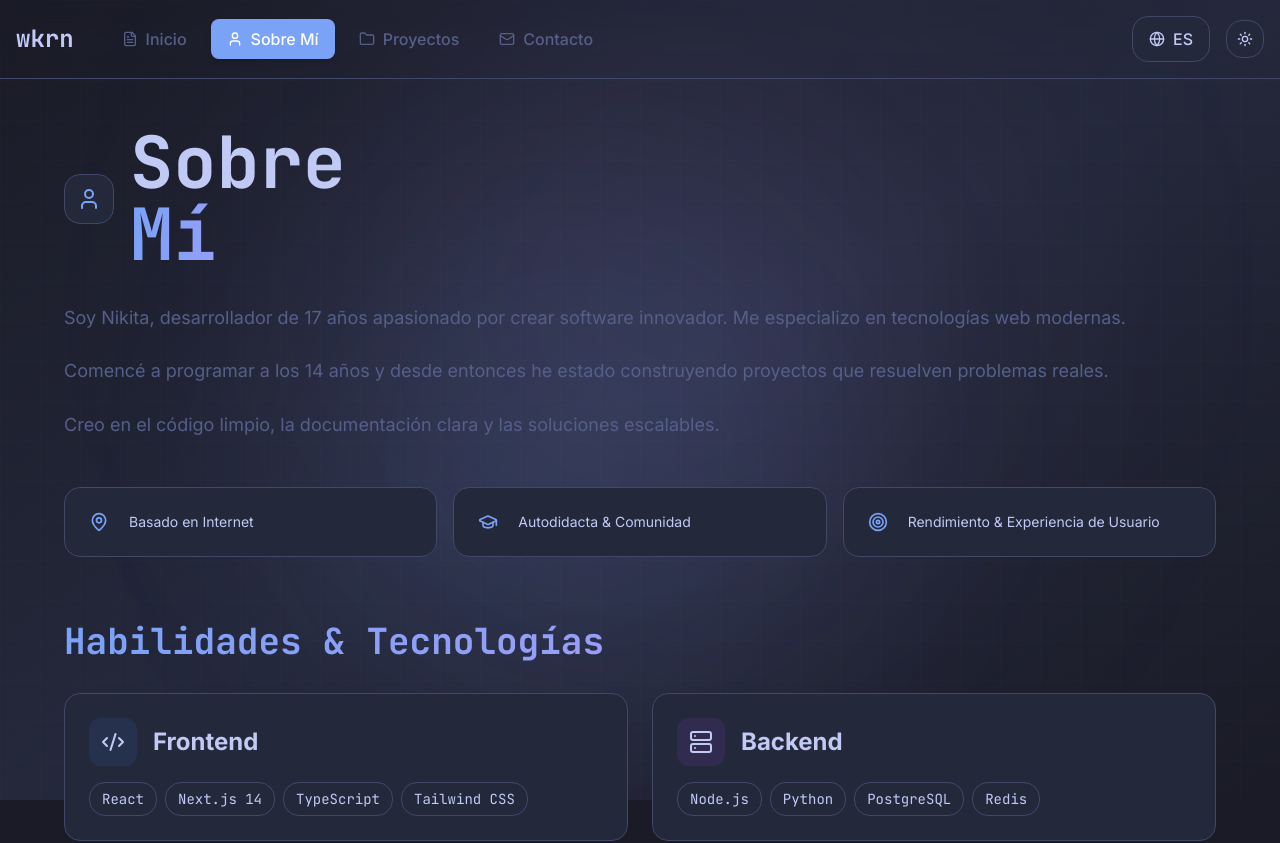
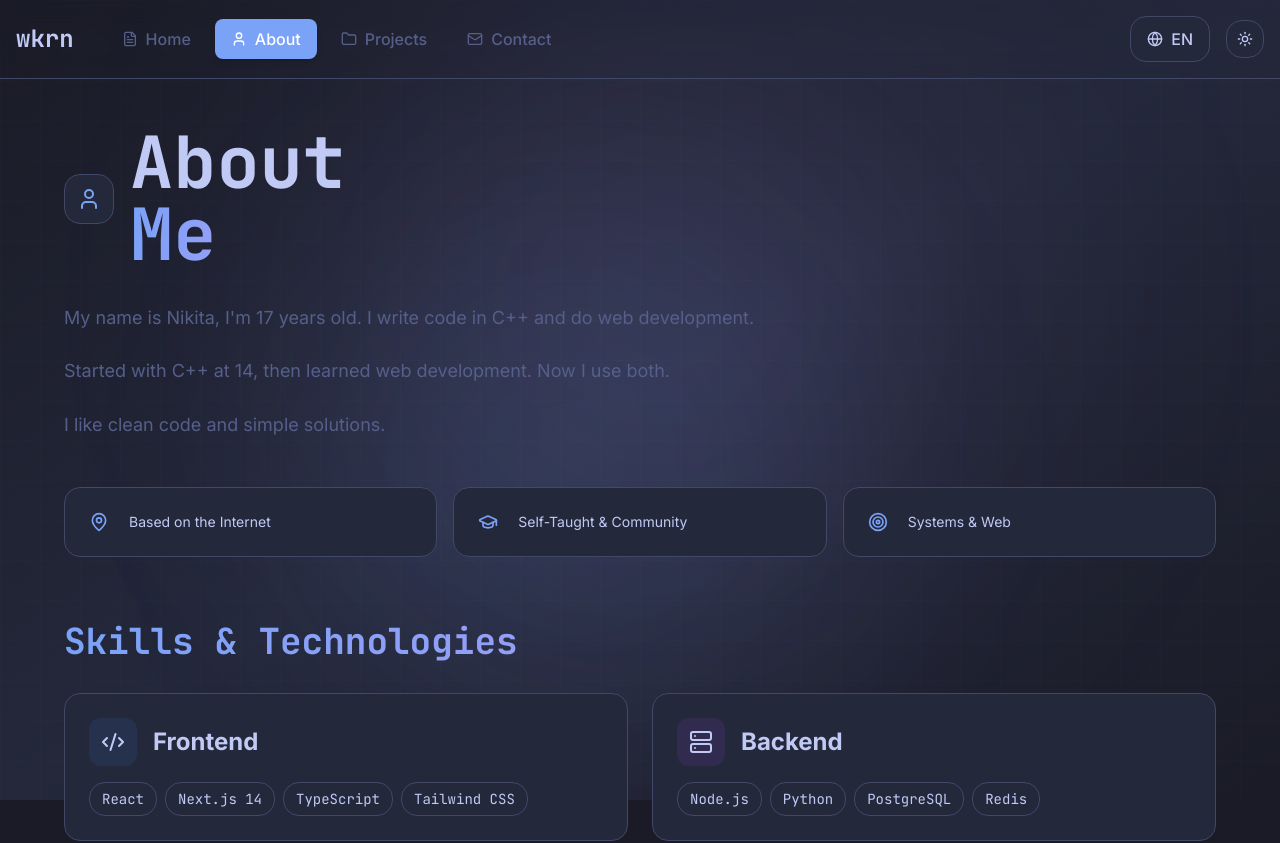
Before and after one commit to wakaranakattari/bio-site, a Next.js app: page /about in a window 1280 px wide. Shown: the top 843 px of the page. Built offline with nearby package versions, Linux system fonts and the light colour scheme.

Commit message:
chore: remove Spanish language and set English as default

```diff
--- a/components/LanguageProvider.tsx
+++ b/components/LanguageProvider.tsx
@@ -2,75 +2,29 @@
 
 import { createContext, useContext, useState, ReactNode, useEffect } from 'react';
 
-export type Locale = 'es' | 'en' | 'ru' | 'zh';
+export type Locale = 'en' | 'ru' | 'zh';
 
 const translations = {
-  es: {
-    navigation: { home: 'Inicio', about: 'Sobre Mí', projects: 'Proyectos', contact: 'Contacto' },
-    hero: {
-      greeting: 'Hola, soy',
-      name: 'Nikita',
-      age: '17 años',
-      role: 'Desarrollador Full-Stack',
-      description: 'Creando soluciones elegantes con tecnologías modernas',
-      viewProjects: 'Ver Proyectos',
-      contact: 'Contactarme',
-    },
-    about: {
-      title: 'Sobre',
-      highlight: 'Mí',
-      bio: 'Soy Nikita, desarrollador de 17 años apasionado por crear software innovador. Me especializo en tecnologías web modernas.',
-      journey:
-        'Comencé a programar a los 14 años y desde entonces he estado construyendo proyectos que resuelven problemas reales.',
-      philosophy: 'Creo en el código limpio, la documentación clara y las soluciones escalables.',
-      location: 'Basado en Internet',
-      education: 'Autodidacta & Comunidad',
-      focus: 'Rendimiento & Experiencia de Usuario',
-      skills: 'Habilidades & Tecnologías',
-    },
-    projects: {
-      title: 'Mis',
-      highlight: 'Proyectos',
-      description: 'Proyectos de código abierto en GitHub',
-      stars: 'estrellas',
-      forks: 'forks',
-      updated: 'Actualizado',
-      license: 'Licencia',
-      noDescription: 'Sin descripción',
-      error: 'No se pudieron cargar proyectos',
-      noProjects: 'No hay proyectos',
-    },
-    contact: {
-      title: 'Contacto',
-      highlight: 'Conmigo',
-      description: 'No dudes en contactarme a través de cualquiera de estos canales.',
-    },
-    footer: {
-      rights: 'Todos los derechos reservados.',
-      contact: { title: 'Contacto', highlight: 'Conmigo' },
-    },
-  },
   en: {
     navigation: { home: 'Home', about: 'About', projects: 'Projects', contact: 'Contact' },
     hero: {
       greeting: "Hi, I'm",
       name: 'Nikita',
       age: '17 years old',
-      role: 'Full-Stack Developer',
-      description: 'Creating elegant solutions with modern technologies',
+      role: 'C++ / Web Developer',
+      description: 'I write code in C++ and do web development.',
       viewProjects: 'View Projects',
       contact: 'Contact Me',
     },
     about: {
       title: 'About',
       highlight: 'Me',
-      bio: "I'm Nikita, a 17-year-old developer passionate about creating innovative software. I specialize in modern web technologies.",
-      journey:
-        'Started programming at 14 and have been building projects that solve real problems ever since.',
-      philosophy: 'I believe in clean code, clear documentation, and scalable solutions.',
+      bio: "My name is Nikita, I'm 17 years old. I write code in C++ and do web development.",
+      journey: 'Started with C++ at 14, then learned web development. Now I use both.',
+      philosophy: 'I like clean code and simple solutions.',
       location: 'Based on the Internet',
       education: 'Self-Taught & Community',
-      focus: 'Performance & User Experience',
+      focus: 'Systems & Web',
       skills: 'Skills & Technologies',
     },
     projects: {
@@ -98,21 +52,20 @@ const translations = {
       greeting: 'Привет, я',
       name: 'Никита',
       age: '17 лет',
-      role: 'Full-Stack разработчик',
-      description: 'Создаю элегантные решения на современных технологиях',
+      role: 'C++ / Web разработчик',
+      description: 'Пишу на C++ и занимаюсь веб-разработкой.',
       viewProjects: 'Проекты',
       contact: 'Связаться',
     },
     about: {
       title: 'Обо',
       highlight: 'Мне',
-      bio: 'Я Никита, 17-летний разработчик, увлеченный созданием инновационного программного обеспечения. Специализируюсь на современных веб-технологиях.',
-      journey:
-        'Начал программировать в 14 лет и с тех пор создаю проекты, решающие реальные проблемы.',
-      philosophy: 'Верю в чистый код, ясную документацию и масштабируемые решения.',
+      bio: 'Меня зовут Никита, мне 17 лет. Пишу на C++ и занимаюсь веб-разработкой.',
+      journey: 'Начал с C++ в 14 лет, потом освоил веб. Сейчас использую оба направления.',
+      philosophy: 'Люблю чистый код и простые решения.',
       location: 'На просторах интернета',
       education: 'Самоучка & Сообщество',
-      focus: 'Производительность & UX',
+      focus: 'Системы & Веб',
       skills: 'Навыки & Технологии',
     },
     projects: {
@@ -143,20 +96,20 @@ const translations = {
       greeting: '你好，我是',
       name: 'Nikita',
       age: '17岁',
-      role: '全栈开发者',
-      description: '用现代技术创造优雅的解决方案',
+      role: 'C++ / 网页开发者',
+      description: '写C++代码和做网页开发。',
       viewProjects: '查看项目',
       contact: '联系我',
     },
     about: {
       title: '关于',
       highlight: '我',
-      bio: '我是Nikita，17岁的开发者，热衷于创造创新软件。专攻现代网络技术。',
-      journey: '14岁开始编程，从那以后一直在构建解决实际问题的项目。',
-      philosophy: '我相信干净的代码、清晰的文档和可扩展的解决方案。',
+      bio: '我叫Nikita，17岁。写C++代码和做网页开发。',
+      journey: '14岁开始学C++，后来学了网页开发。现在两种都用。',
+      philosophy: '我喜欢干净的代码和简单的解决方案。',
       location: '基于互联网',
       education: '自学与社区',
-      focus: '性能与用户体验',
+      focus: '系统与网页',
       skills: '技能与技术',
     },
     projects: {
@@ -185,7 +138,7 @@ interface LanguageContextType {
 const LanguageContext = createContext<LanguageContextType | undefined>(undefined);
 
 export function LanguageProvider({ children }: { children: ReactNode }) {
-  const [locale, setLocale] = useState<Locale>('es');
+  const [locale, setLocale] = useState<Locale>('en');
 
   useEffect(() => {
     const saved = localStorage.getItem('language') as Locale;
```
